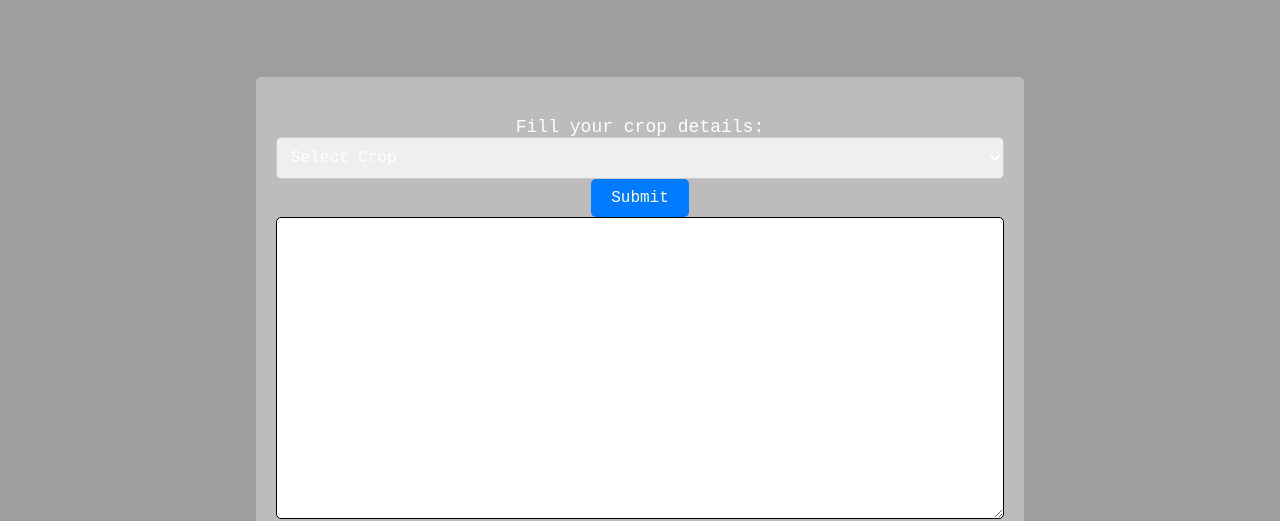
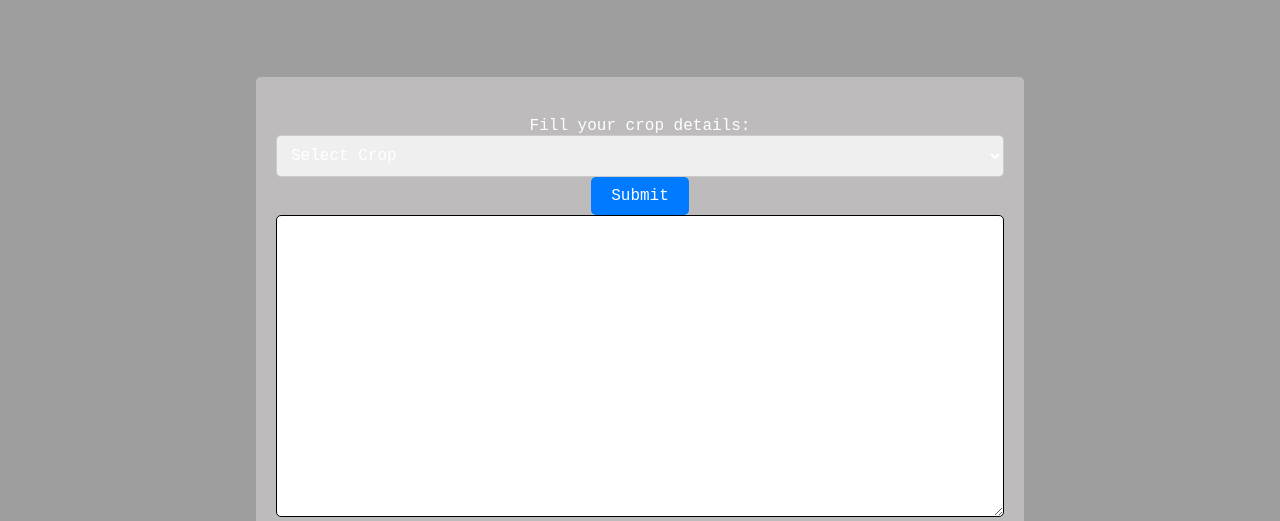
Before and after one commit to VANSHAJB10/Agro-modern-UI, a plain HTML site: page index.html in a window 1280 px wide. Shown: the part 941-1462 px from the top of the page. Drawn offline with nearby package versions, Linux system fonts and the light colour scheme; a script that the page names is missing.

Commit message:
Update index.html

```diff
--- a/index.html
+++ b/index.html
@@ -49,7 +49,7 @@
             <h3></h3>
 
             <div id="c1">
-            <label class="me" style="font-size: 18px;">Fill your crop details:</label><br />
+            <label class="me" style="font-size: 16px;">Fill your crop details:</label><br />
                 <select name="CropName" required>
                     <option value="" disabled selected>Select Crop</option>
                     <option value="Wheat">Wheat</option>
```
